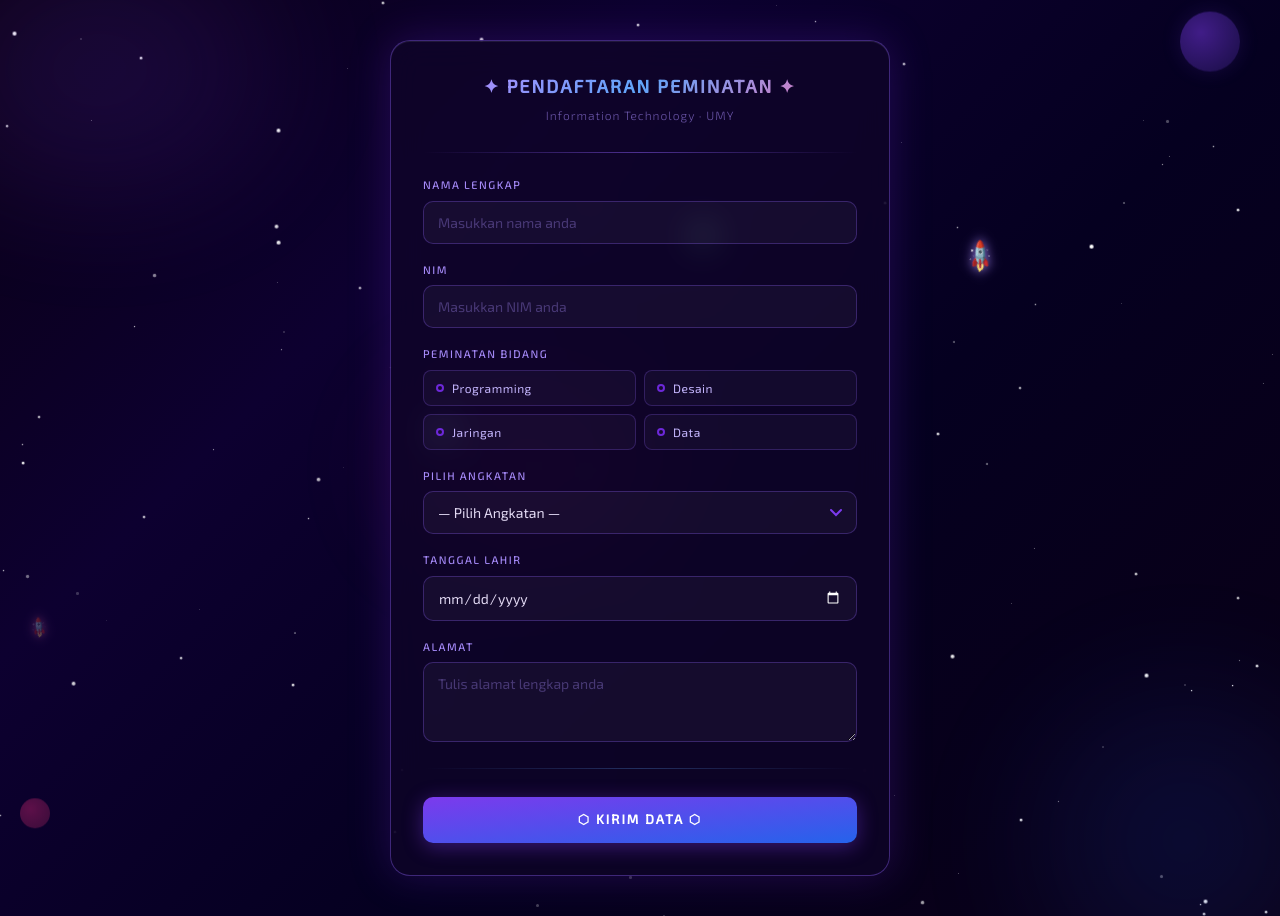
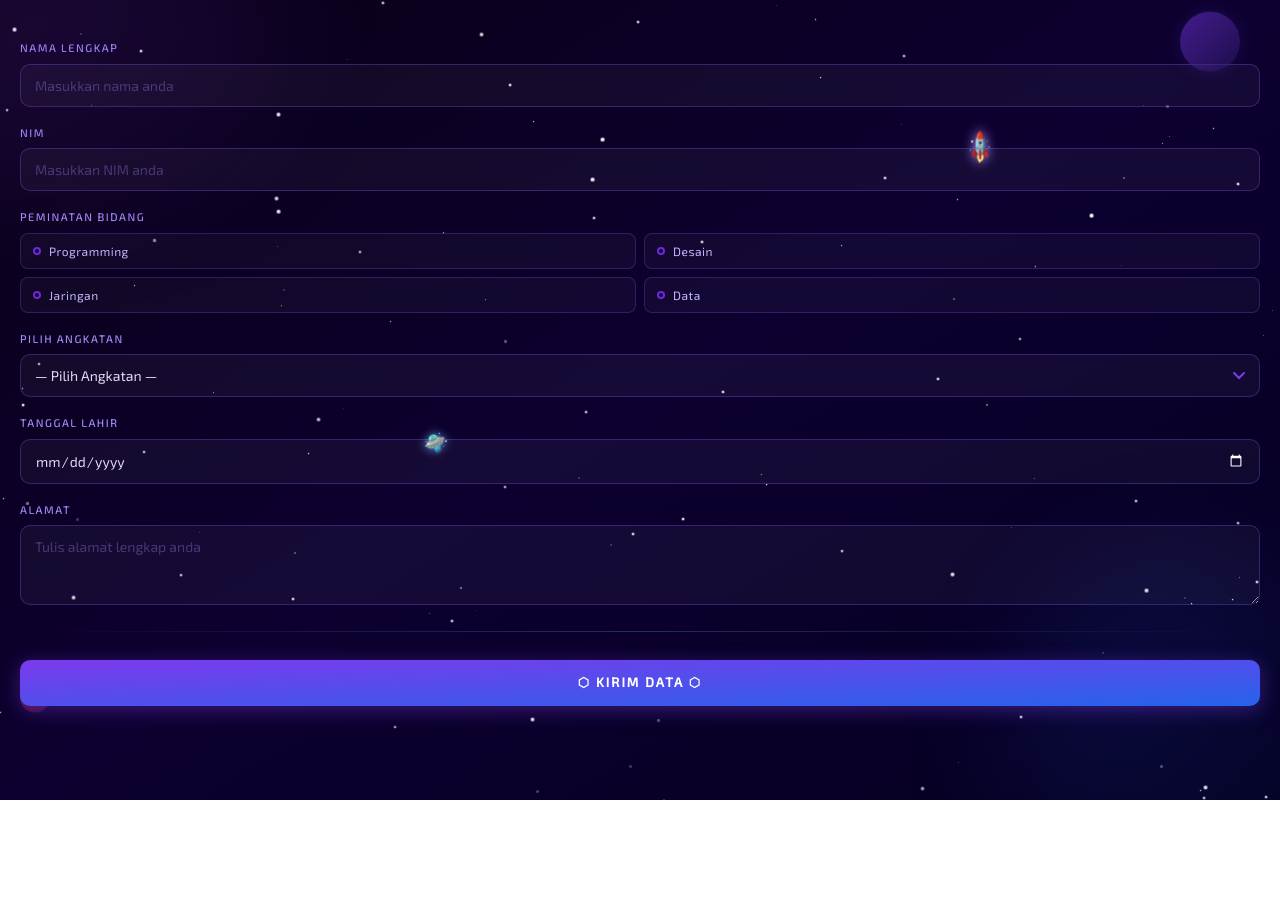
Before and after one commit to NurulNajatMony/Prak12_PDW_20240140042, a React (Vite) app: page / in a window 1280 px wide. After the commit the page ends 800 px from the top, so only its background shows below. Built offline with nearby package versions, Linux system fonts and the light colour scheme.

Commit message:
commit 14

```diff
--- a/src/App.jsx
+++ b/src/App.jsx
@@ -1,74 +1,25 @@
-import StarField from './components/StarField'
-import RegistrationForm from './components/RegistrationForm'
-
-const rockets = [
-  { emoji: '🚀', size: '22px', cls: 'rocket-r1', filter: 'drop-shadow(0 0 6px #a78bfa)' },
-  { emoji: '🛸', size: '18px', cls: 'rocket-r2', filter: 'drop-shadow(0 0 5px #60a5fa)' },
-  { emoji: '🚀', size: '14px', cls: 'rocket-r3', filter: 'drop-shadow(0 0 5px #f472b6)' },
-  { emoji: '🛸', size: '20px', cls: 'rocket-r4', filter: 'drop-shadow(0 0 6px #34d399)' },
-]
+import React from 'react';
+import StarField from './components/StarField';
+import RegistrationForm from './components/RegistrationForm';
 
 export default function App() {
   return (
-    <div className="min-h-screen relative overflow-hidden px-5 py-10"
-      style={{ background: 'linear-gradient(135deg, #0a0015 0%, #0d0030 30%, #050020 60%, #0a0015 100%)' }}>
-
-      {/* Stars */}
+    <div className="relative min-h-screen bg-gradient-to-br from-[#0a0015] via-[#0d0030] to-[#050020] px-5 py-10 font-['Exo_2',sans-serif] overflow-hidden select-none">
+      {/* Memanggil Animasi Bintang */}
       <StarField />
 
-      {/* Nebulas */}
-      <div className="absolute rounded-full pointer-events-none opacity-[0.18] blur-[60px]"
-        style={{ width: 400, height: 300, background: 'radial-gradient(#7c3aed, transparent)', top: -80, left: -100 }} />
-      <div className="absolute rounded-full pointer-events-none opacity-[0.18] blur-[60px]"
-        style={{ width: 350, height: 350, background: 'radial-gradient(#1d4ed8, transparent)', bottom: -100, right: -80 }} />
-      <div className="absolute rounded-full pointer-events-none opacity-[0.18] blur-[60px]"
-        style={{ width: 300, height: 200, background: 'radial-gradient(#db2777, transparent)', top: '40%', left: '30%' }} />
+      {/* Nebula & Planet Dekorasi */}
+      <div className="absolute w-[400px] h-[300px] rounded-full bg-gradient-to-br from-[#7c3aed] to-transparent filter blur-[60px] opacity-20 top-[-80px] left-[-100px] pointer-events-none" />
+      <div className="absolute w-[350px] h-[350px] rounded-full bg-gradient-to-br from-[#1d4ed8] to-transparent filter blur-[60px] opacity-20 bottom-[-100px] right-[-80px] pointer-events-none" />
+      <div className="absolute w-[60px] h-[60px] rounded-full bg-gradient-to-br from-[#7c3aed] to-[#2d1b69] top-3 right-10 opacity-50 shadow-[0_0_20px_rgba(124,58,237,0.3)] animate-float" />
+      <div className="absolute w-[30px] h-[30px] rounded-full bg-gradient-to-br from-[#db2777] to-[#7c1d52] bottom-20 left-5 opacity-40 animate-float" style={{ animationDelay: '2s' }} />
 
-      {/* Planets */}
-      <div className="absolute rounded-full pointer-events-none opacity-50 planet-float"
-        style={{ width: 60, height: 60, top: 12, right: 40,
-          background: 'radial-gradient(circle at 35% 35%, #7c3aed, #2d1b69)',
-          boxShadow: '0 0 20px rgba(124,58,237,0.3)' }} />
-      <div className="absolute rounded-full pointer-events-none opacity-40 planet-float-2"
-        style={{ width: 30, height: 30, bottom: 80, left: 20,
-          background: 'radial-gradient(circle at 35% 35%, #db2777, #7c1d52)' }} />
+      {/* Roket & UFO Lintasan */}
+      <div className="absolute text-[22px] filter drop-shadow-[0_0_6px_#a78bfa] animate-fly" style={{ top: '20%', animationDuration: '8s' }}>🚀</div>
+      <div className="absolute text-[18px] filter drop-shadow-[0_0_5px_#60a5fa] animate-fly" style={{ top: '50%', animationDuration: '11s', animationDelay: '2s' }}>🛸</div>
 
-      {/* Rockets */}
-      {rockets.map((r, i) => (
-        <div key={i} className={`absolute pointer-events-none ${r.cls}`}
-          style={{ fontSize: r.size, filter: r.filter }}>
-          {r.emoji}
-        </div>
-      ))}
-
-      {/* Card */}
-      <div className="relative z-10 max-w-[500px] mx-auto rounded-[20px] p-8"
-        style={{
-          background: 'rgba(15, 5, 40, 0.75)',
-          border: '1px solid rgba(139, 92, 246, 0.4)',
-          backdropFilter: 'blur(16px)',
-          boxShadow: '0 0 40px rgba(109,40,217,0.25), inset 0 1px 0 rgba(255,255,255,0.08)',
-        }}>
-
-        {/* Header */}
-        <div className="text-center mb-7">
-          <h2 className="font-orbitron text-[18px] font-bold tracking-[2px] mb-[6px]"
-            style={{ background: 'linear-gradient(135deg, #c084fc, #60a5fa, #f472b6)',
-              WebkitBackgroundClip: 'text', WebkitTextFillColor: 'transparent', backgroundClip: 'text' }}>
-            ✦ PENDAFTARAN PEMINATAN ✦
-          </h2>
-          <p className="text-[12px] tracking-[1px] font-light" style={{ color: 'rgba(167,139,250,0.6)' }}>
-            Information Technology · UMY
-          </p>
-        </div>
-
-        {/* Divider */}
-        <div className="h-px mb-6" style={{ background: 'linear-gradient(90deg, transparent, rgba(139,92,246,0.5), transparent)' }} />
-
-        {/* Form */}
-        <RegistrationForm />
-
-      </div>
+      {/* Memanggil Form Utama */}
+      <RegistrationForm />
     </div>
-  )
+  );
 }
```
